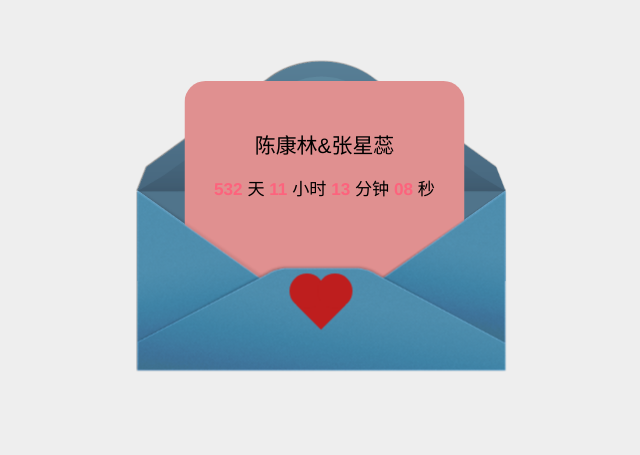
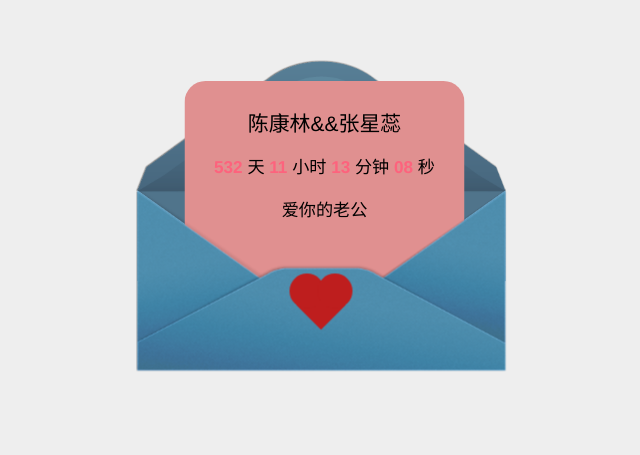
Before and after one commit to needdd/xx.github.io, a plain HTML site: page index.html in a window 1280 px wide. Shown: the part 188-643 px from the top of the page, without its empty margins (312-952 px from the left). Drawn offline with Linux system fonts and the light colour scheme.

Commit message:
Create index.html

```diff
--- a/index.html
+++ b/index.html
@@ -34,6 +34,7 @@
             transform: translate(0, -50%);
             text-align: center;
         }
+
         /* .content b {
             font-size: 20px !important;
         } */
@@ -46,6 +47,7 @@
         .timer b {
             color: rgb(253, 99, 125);
         }
+
         .top {
             z-index: -1;
             position: absolute;
@@ -54,12 +56,14 @@
             width: 550px;
             background: url(./img/before.png) no-repeat;
         }
+
         .bot {
 
             height: 350px;
             width: 550px;
             background: url(./img/after.png) no-repeat;
         }
+
         .box {
 
             transform: scale(5);
@@ -76,28 +80,32 @@
             /* overflow: hidden; */
             animation: ainm forwards 2s .2s;
         }
+
         .ka {
             position: absolute;
-            top: 170px;
+            top: 200px;
             left: 70px;
             z-index: -1;
             background-color: rgb(224, 144, 144);
-            height: 100px;
+            height: 30px;
             width: 400px;
             /* transition: all 2s; */
             border-radius: 30px;
         }
+
         .ka {
             animation: ain forwards 2s .8s;
 
         }
+
         @keyframes ain {
             to {
                 height: 400px;
-                transform: translateY(-300px);
+                transform: translateY(-330px);
 
             }
         }
+
         @keyframes ainm {
             to {
                 transform: rotate(0deg);
@@ -105,6 +113,7 @@
 
             }
         }
+
         .xx {
             position: relative;
             position: absolute;
@@ -117,9 +126,13 @@
             align-items: center;
             /* background-color: black; */
         }
-        .x1,.x2,.x3 {
+
+        .x1,
+        .x2,
+        .x3 {
             background-color: #be1e1e;
         }
+
         .x2 {
             position: absolute;
             top: 5px;
@@ -129,6 +142,7 @@
             border-radius: 50%;
             /* background-color: #0b2a3a; */
         }
+
         .x1 {
             height: 50px;
             width: 50px;
@@ -137,6 +151,7 @@
             /* background-color: #0b2a3a; */
 
         }
+
         .x3 {
             position: absolute;
             top: 5px;
@@ -160,9 +175,10 @@
         <div class="top"></div>
         <div class="ka">
             <div class="content">
-        <h2>陈康林&张星蕊</h2>
+                <h2>陈康林&&张星蕊</h2>
                 <div class="timer">
                     <b id="d"></b> 天 <b id="h"></b> 小时 <b id="m"></b> 分钟 <b id="s"></b> 秒
+                    <p>爱你的老公</p>
                 </div>
             </div>
         </div>
@@ -174,7 +190,7 @@
     <script src="jquery.js"></script>
     <script language="javascript">
         function timer() {
-            var start = new Date(2020,9, 14); // 2015.7.2
+            var start = new Date(2020, 9, 14); // 2015.7.2
             var t = new Date() - start;
             var h = ~~(t / 1000 / 60 / 60 % 24);
             if (h < 10) {
@@ -196,7 +212,7 @@
         }
 
         timer();
-        setInterval("timer()",1000);
+        setInterval("timer()", 1000);
 
     </script>
 
```
Lines whose indentation alone changed are shown as unchanged.
